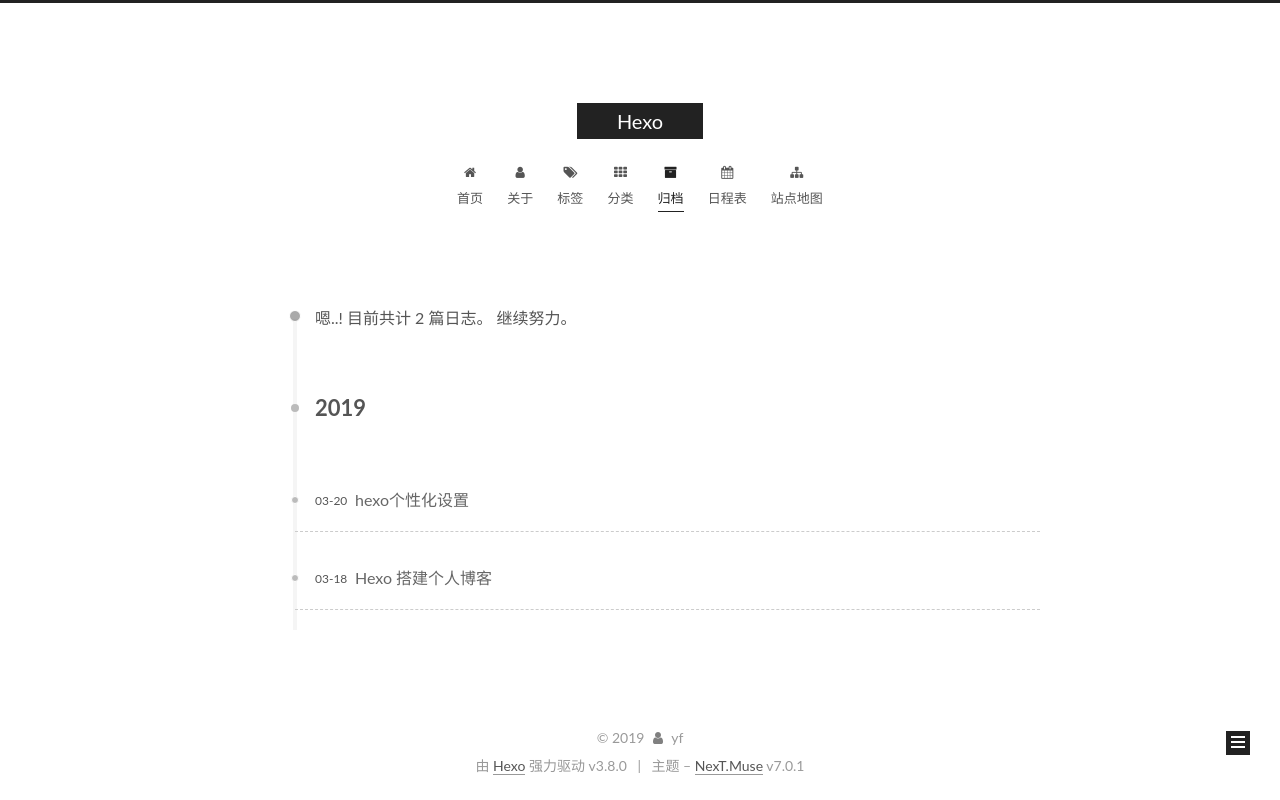
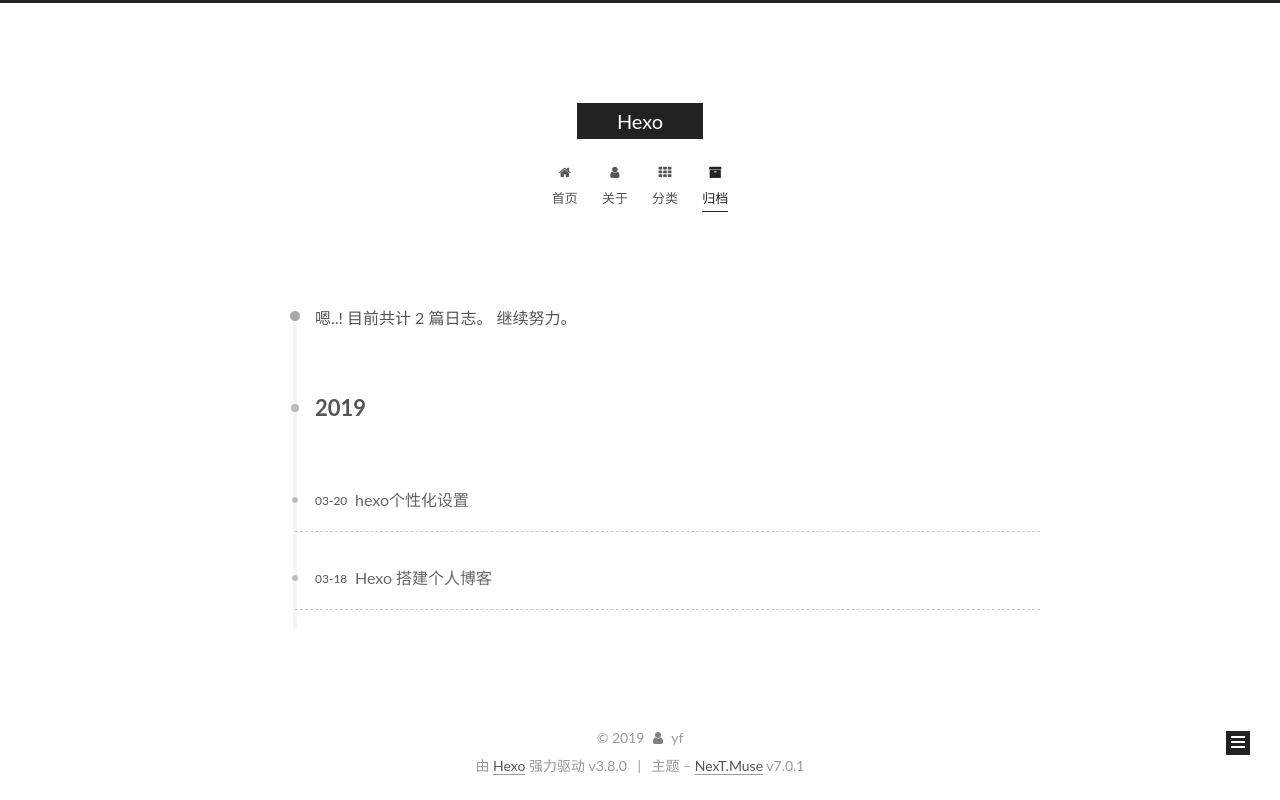
Before and after one commit to dpsfigo/dpsfigo.github.io, a plain HTML site: page archives/2019/03/index.html in a window 1280 px wide. Drawn offline with Linux system fonts and the light colour scheme.

Commit message:
Site updated: 2019-03-20 14:45:17

```diff
--- a/archives/2019/03/index.html
+++ b/archives/2019/03/index.html
@@ -239,23 +239,6 @@
 
 
 
-          <li class="menu-item menu-item-tags">
-
-
-
-
-
-
-
-
-
-    <a href="/tags/" rel="section"><i class="menu-item-icon fa fa-fw fa-tags"></i> <br>标签</a>
-
-  </li>
-
-
-
-
           <li class="menu-item menu-item-categories">
 
 
@@ -289,50 +272,7 @@
 
 
 
-
-          <li class="menu-item menu-item-schedule">
-
-
-
-
-
-
-
-
-
-    <a href="/schedule/" rel="section"><i class="menu-item-icon fa fa-fw fa-calendar"></i> <br>日程表</a>
-
-  </li>
-
-
-
-
-          <li class="menu-item menu-item-sitemap">
-
-
-
-
-
-
-
-
-
-    <a href="/sitemap.xml" rel="section"><i class="menu-item-icon fa fa-fw fa-sitemap"></i> <br>站点地图</a>
-
-  </li>
-
-
-
     </ul>
-
-
-
-
-
-
-
-
-
 
 
 
--- a/css/main.css
+++ b/css/main.css
@@ -1843,7 +1843,7 @@ pre .javascript .function {
   width: 4px;
   height: 4px;
   border-radius: 50%;
-  background: #6371e2;
+  background: #425dff;
 }
 .links-of-blogroll {
   margin-top: 10px;
```
Also changed, not shown: 2019/03/18/blog/Hexo搭建个人博客/index.html (+0 -51 lines), 2019/03/20/blog/hexo个性化设置/index.html (+0 -51 lines), archives/2019/index.html (+0 -60 lines), archives/index.html (+0 -60 lines), index.html (+0 -51 lines).
